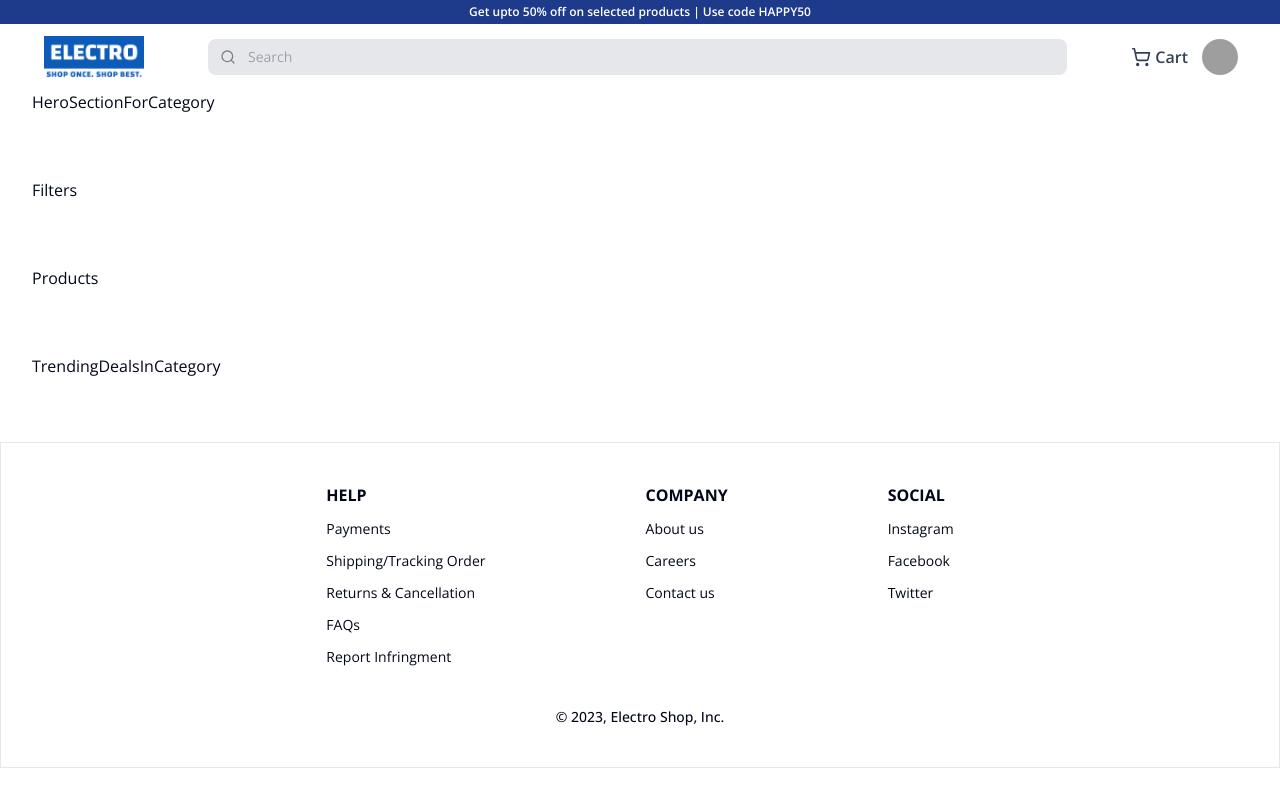
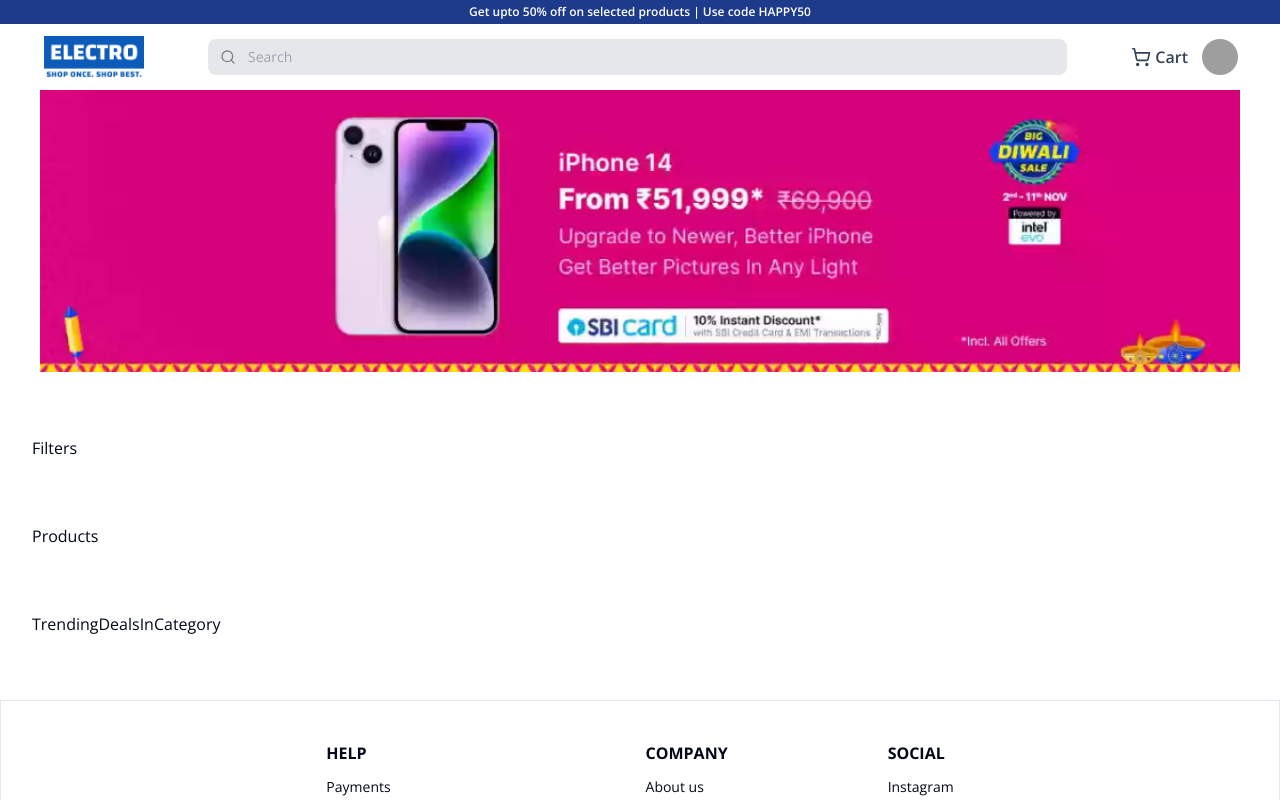
Before and after one commit to iamshubhamjangle/electro-store, a Next.js app: page /products in a window 1280 px wide. Shown: the top 800 px of the page. Built offline with nearby package versions, Linux system fonts and the light colour scheme; grey boxes are pictures that could not be loaded.

Commit message:
feat: Added products hero section

```diff
--- a/app/(client)/_components/products/HeroSectionForCategory.tsx
+++ b/app/(client)/_components/products/HeroSectionForCategory.tsx
@@ -1,5 +1,19 @@
+import Image from "next/image";
+
 const HeroSectionForCategory = () => {
-  return <div>HeroSectionForCategory</div>;
+  return (
+    <div className="space-y-2">
+      <div className="flex w-full rounded-lg overflow-clip h-fit">
+        <Image
+          alt={""}
+          src={"/products_cover_1.png"}
+          width={1200}
+          height={300}
+          className="mx-auto"
+        />
+      </div>
+    </div>
+  );
 };
 
 export default HeroSectionForCategory;
```
Also changed, not shown: public/products_cover_1.png (added), public/products_cover_2.png (added).
